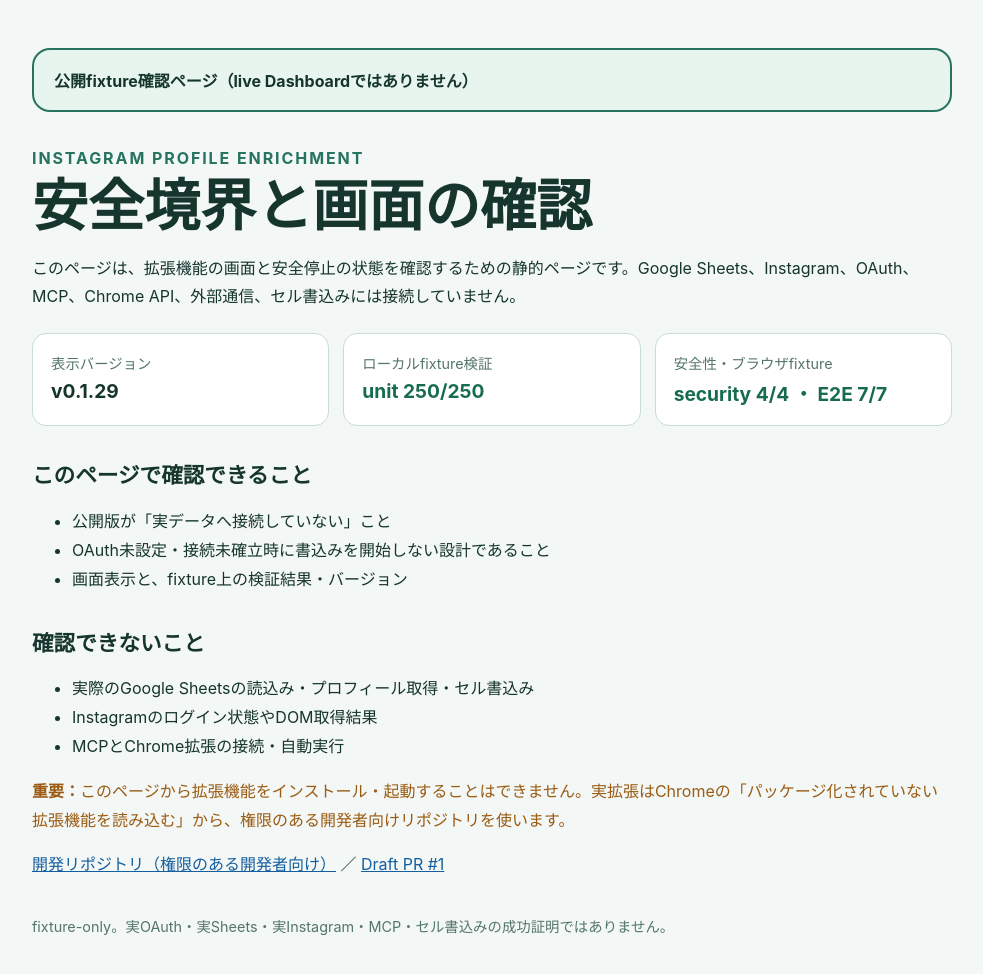
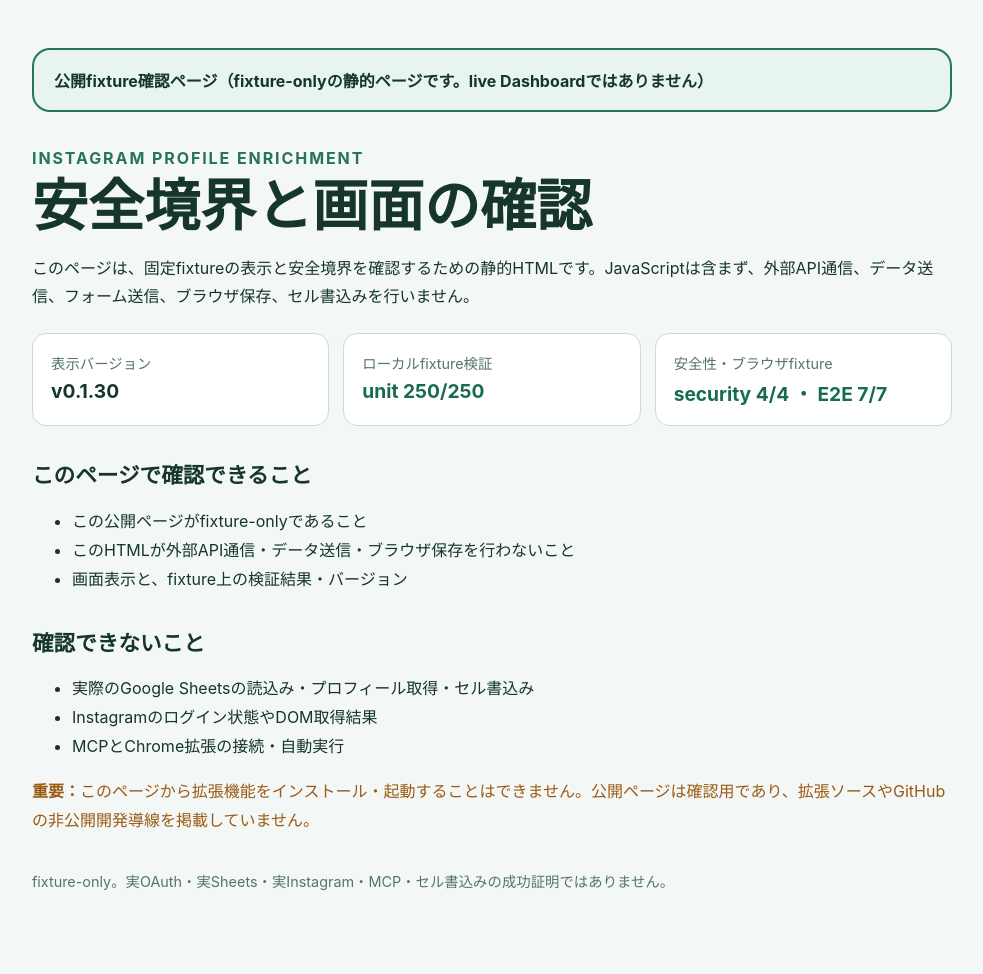
Before and after one commit to yuuki-lpr/instagram-profile-enrichment-confirmation, a plain HTML site: page site/index.html in a window 1280 px wide. Shown: the whole page, without its empty margins (148-1131 px from the left). Drawn offline with Linux system fonts and the light colour scheme.

Commit message:
docs: harden public fixture boundary

```diff
--- a/site/index.html
+++ b/site/index.html
@@ -3,7 +3,7 @@
 <head>
   <meta charset="utf-8">
   <meta name="viewport" content="width=device-width, initial-scale=1">
-  <title>Instagram Profile Enrichment v0.1.29 | 公開確認ページ</title>
+  <title>Instagram Profile Enrichment v0.1.30 | 公開確認ページ</title>
   <style>
     :root { color-scheme: light; font-family: -apple-system, BlinkMacSystemFont, "Hiragino Sans", "Yu Gothic", sans-serif; }
     body { margin: 0; background: #f3f7f5; color: #15352d; }
@@ -25,21 +25,21 @@
 </head>
 <body>
   <main>
-    <div class="banner">公開fixture確認ページ（live Dashboardではありません）</div>
+    <div class="banner">公開fixture確認ページ（fixture-onlyの静的ページです。live Dashboardではありません）</div>
     <div class="eyebrow">INSTAGRAM PROFILE ENRICHMENT</div>
     <h1>安全境界と画面の確認</h1>
-    <p>このページは、拡張機能の画面と安全停止の状態を確認するための静的ページです。Google Sheets、Instagram、OAuth、MCP、Chrome API、外部通信、セル書込みには接続していません。</p>
+    <p>このページは、固定fixtureの表示と安全境界を確認するための静的HTMLです。JavaScriptは含まず、外部API通信、データ送信、フォーム送信、ブラウザ保存、セル書込みを行いません。</p>
 
     <div class="grid">
-      <section class="card"><div class="label">表示バージョン</div><div class="value">v0.1.29</div></section>
+      <section class="card"><div class="label">表示バージョン</div><div class="value">v0.1.30</div></section>
       <section class="card"><div class="label">ローカルfixture検証</div><div class="value safe">unit 250/250</div></section>
       <section class="card"><div class="label">安全性・ブラウザfixture</div><div class="value safe">security 4/4 ・ E2E 7/7</div></section>
     </div>
 
     <h2>このページで確認できること</h2>
     <ul>
-      <li>公開版が「実データへ接続していない」こと</li>
-      <li>OAuth未設定・接続未確立時に書込みを開始しない設計であること</li>
+      <li>この公開ページがfixture-onlyであること</li>
+      <li>このHTMLが外部API通信・データ送信・ブラウザ保存を行わないこと</li>
       <li>画面表示と、fixture上の検証結果・バージョン</li>
     </ul>
 
@@ -50,8 +50,7 @@
       <li>MCPとChrome拡張の接続・自動実行</li>
     </ul>
 
-    <p class="warning"><strong>重要：</strong>このページから拡張機能をインストール・起動することはできません。実拡張はChromeの「パッケージ化されていない拡張機能を読み込む」から、権限のある開発者向けリポジトリを使います。</p>
-    <p><a href="https://github.com/yuuki-lpr/instagram-profile-enrichment">開発リポジトリ（権限のある開発者向け）</a> ／ <a href="https://github.com/yuuki-lpr/instagram-profile-enrichment/pull/1">Draft PR #1</a></p>
+    <p class="warning"><strong>重要：</strong>このページから拡張機能をインストール・起動することはできません。公開ページは確認用であり、拡張ソースやGitHubの非公開開発導線を掲載していません。</p>
 
     <footer>fixture-only。実OAuth・実Sheets・実Instagram・MCP・セル書込みの成功証明ではありません。</footer>
   </main>
```
Also changed, not shown: 1 other file.
